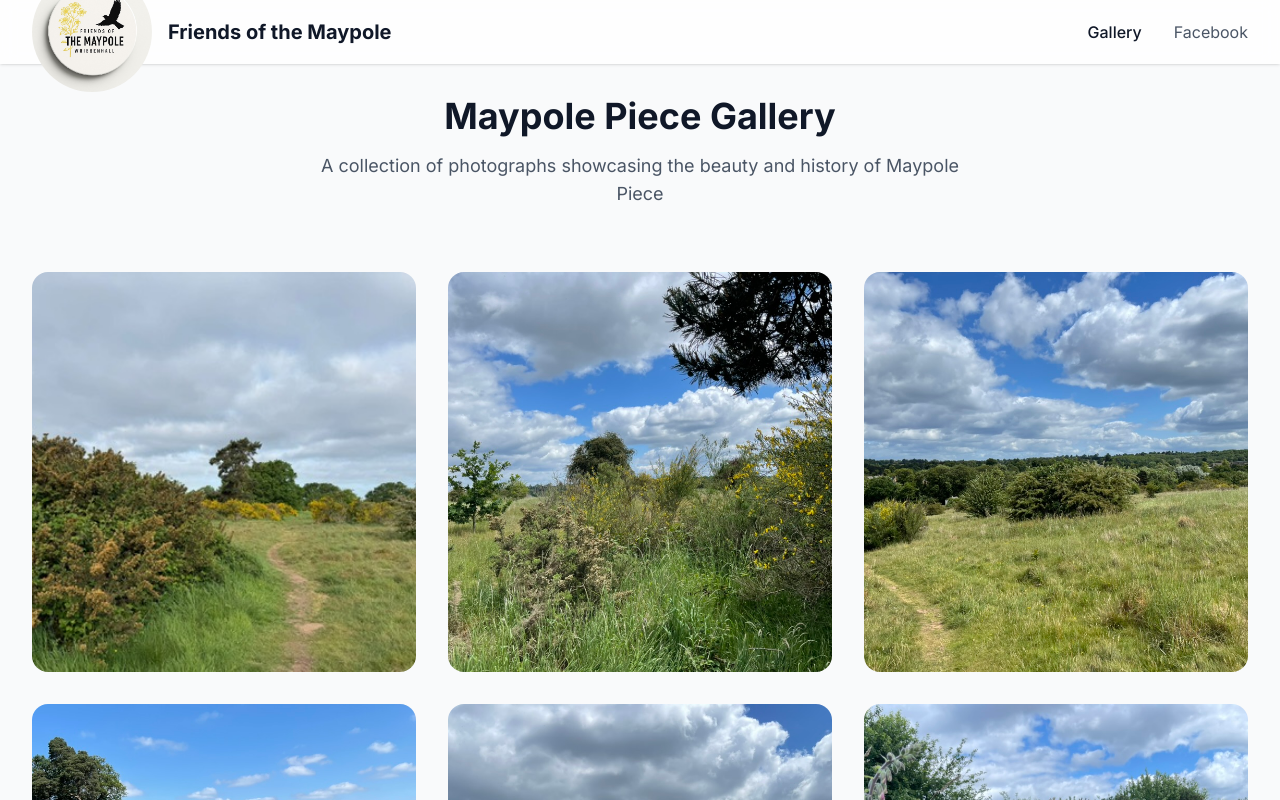
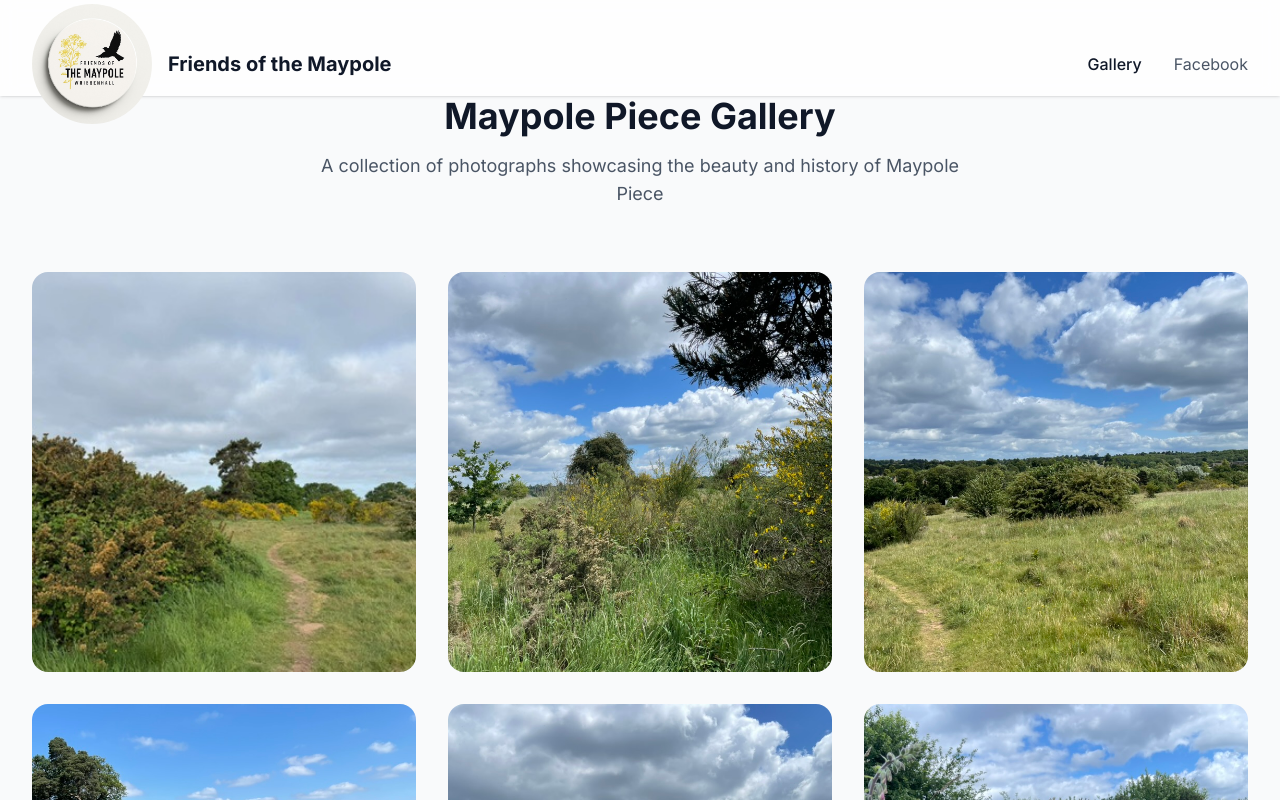
Before and after one commit to RobbieEvans/save-maypole-piece, a Next.js app: page /gallery in a window 1280 px wide. Shown: the top 800 px of the page. Built offline with nearby package versions, Linux system fonts and the light colour scheme.

Commit message:
Adjust logo position in navigation bar

```diff
--- a/src/app/gallery/page.tsx
+++ b/src/app/gallery/page.tsx
@@ -38,7 +38,7 @@ export default function Gallery() {
   return (
     <div className="min-h-screen bg-gray-50">
       {/* Navigation */}
-      <nav className="fixed top-0 left-0 right-0 bg-white/80 backdrop-blur-sm z-50 shadow-sm">
+      <nav className="fixed top-0 left-0 right-0 bg-white/80 backdrop-blur-sm z-50 shadow-sm pt-8">
         <div className="max-w-7xl mx-auto px-4 md:px-8">
           <div className="flex justify-between items-center h-16">
             <Link href="/" className="text-xl font-bold text-gray-900 flex items-center">
```
